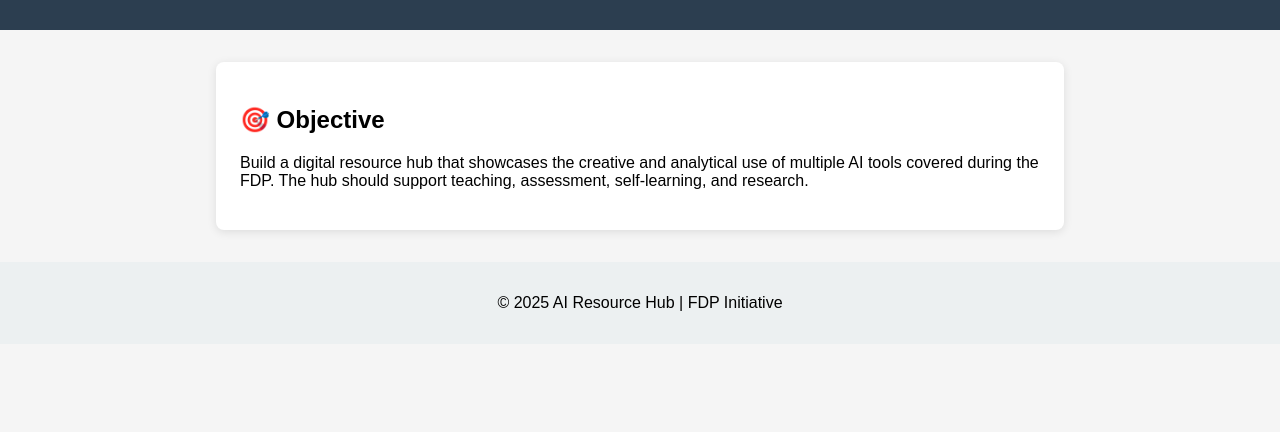
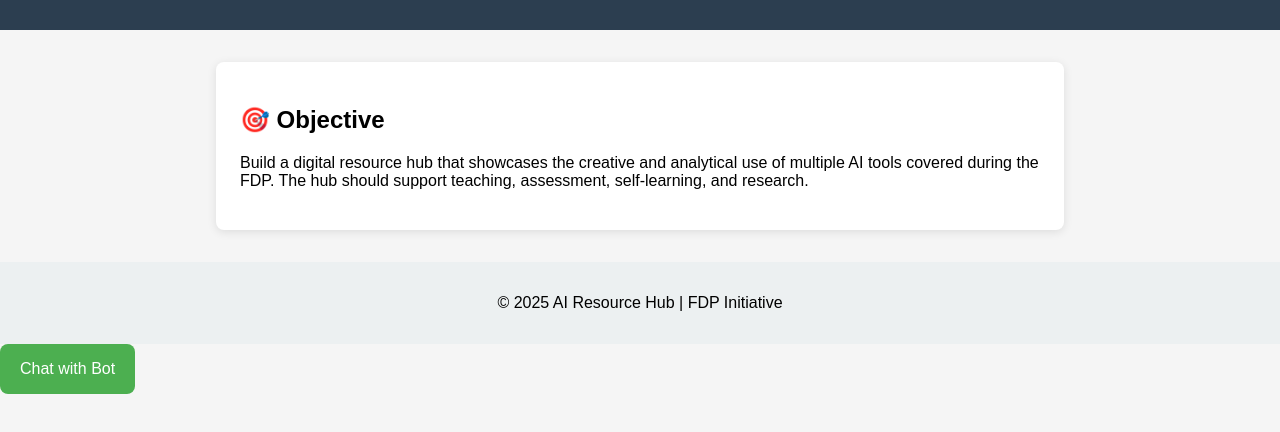
Before and after one commit to sonia255/sonia49.github.io, a plain HTML site: page index.html in a window 1280 px wide. Shown: the part 116-548 px from the top of the page. Drawn offline with Linux system fonts and the light colour scheme.

Commit message:
Update index.html

```diff
--- a/index.html
+++ b/index.html
@@ -31,3 +31,39 @@
   </footer>
 </body>
 </html>
+
+<!DOCTYPE html>
+<html lang="en">
+<head>
+  <meta charset="UTF-8">
+  <meta name="viewport" content="width=device-width, initial-scale=1.0">
+  <title>Your GitHub Website</title>
+  <style>
+    .chatbot-button {
+      background-color: #4CAF50; /* Green */
+      border: none;
+      color: white;
+      padding: 16px 20px;
+      text-align: center;
+      font-size: 16px;
+      cursor: pointer;
+      border-radius: 8px;
+    }
+
+    .chatbot-button:hover {
+      background-color: #45a049;
+    }
+  </style>
+</head>
+<body>
+  <!-- Your website content -->
+
+  <!-- Button to open chatbot in a new tab -->
+  <a href="https://www.poe.com/Bot8V1LQ0L5F3" target="_blank">
+    <button class="chatbot-button">Chat with Bot</button>
+  </a>
+
+  <!-- More content -->
+
+</body>
+</html>
```
